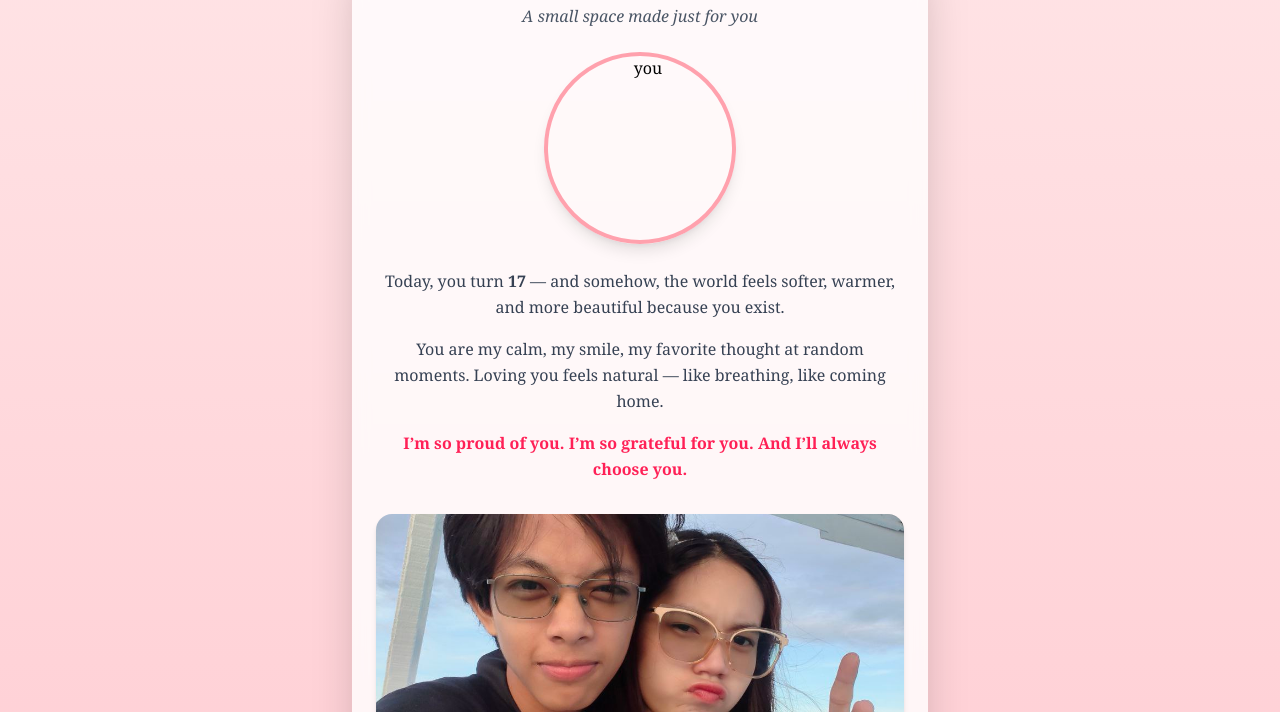
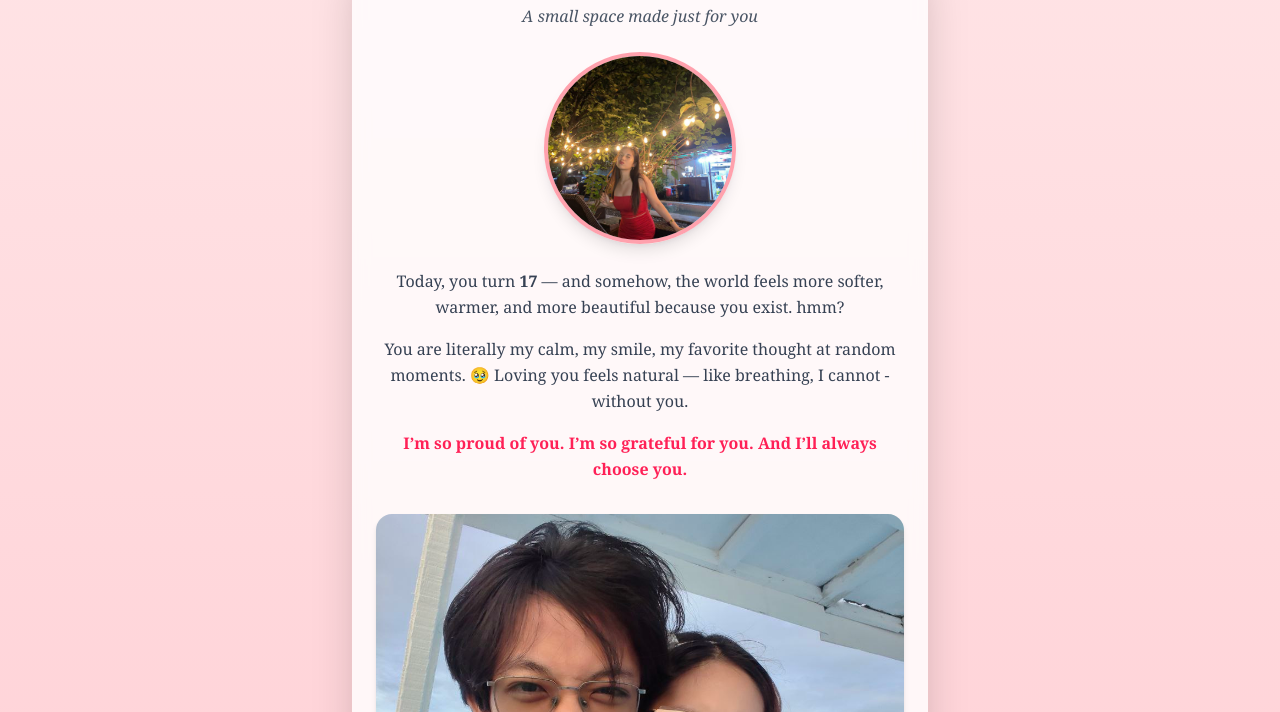
Before and after one commit to diamondzya/princess-birthday, a plain HTML site: page index.html in a window 1280 px wide. Shown: the part 88-800 px from the top of the page. Drawn offline with nearby package versions, Linux system fonts and the light colour scheme.

Commit message:
Add birthday alerts and update image in index.html
Introduced a series of birthday alert messages via JavaScript and updated the profile image source to 'sources/her.jpg'. Made minor text edits to the birthday message and adjusted the image class for display.

```diff
--- a/index.html
+++ b/index.html
@@ -12,6 +12,16 @@
             font-family: 'Georgia', serif;
         }
     </style>
+
+    <script>
+        alert("Happy 17th Birthday, my love! 🌷 I hope this little surprise brings a smile to your face. Enjoy your special day! 🎉");
+        alert("P.S. Don't forget to click the 'Play Our Song' button to hear our song! 🎶");
+        alert("I love you so much! 💖");
+        alert("Now, close these alerts and enjoy your day, love! 🌸");
+        alert("Happy Birthday! 🎂");
+        alert("Forever yours, Cywush 💕");
+    </script>
+
 
 </head>
 <body class="min-h-screen bg-gradient-to-b from-rose-100 viapink-100 to-rose-200 flex items-center justify-center p-6">
@@ -30,7 +40,7 @@
 
         <div class="mb-6">
             <img
-            src=""
+            src="../sources/her.jpg"
             alt="you"
             class="w-48 h-48 object-cover rounded-full mx-auto shadow-lg border-4 border-rose-300"
             >
@@ -39,11 +49,11 @@
         <div class="text-gray-700 leading-relaxed space-y-4 px-2">
             <p>
                 Today, you turn <strong>17</strong> —
-                and somehow, the world feels softer, warmer, and more beautiful because you exist.
+                and somehow, the world feels more softer, warmer, and more beautiful because you exist. hmm?
             </p>
             <p>
-                You are my calm, my smile, my favorite thought at random moments.
-                Loving you feels natural — like breathing, like coming home.
+                You are literally my calm, my smile, my favorite thought at random moments. 🥹
+                Loving you feels natural — like breathing, I cannot - without you.
             </p>
             <p class="font-semibold text-rose-500">
                 I’m so proud of you. I’m so grateful for you.
@@ -54,7 +64,7 @@
             <img
             src="../sources/us.jpg"
             alt="us tgt"
-            class="w-full h-64 object-cover rounded-2xl shadow-md"
+            class="w-full h-115 object-cover rounded-2xl shadow-md"
             >
             <p class="text-sm text-gray-500 mt-2 italic">
                 My favorite place is wherever I'm with you. 🤍
```
Also changed, not shown: sources/her.jpg (added).
